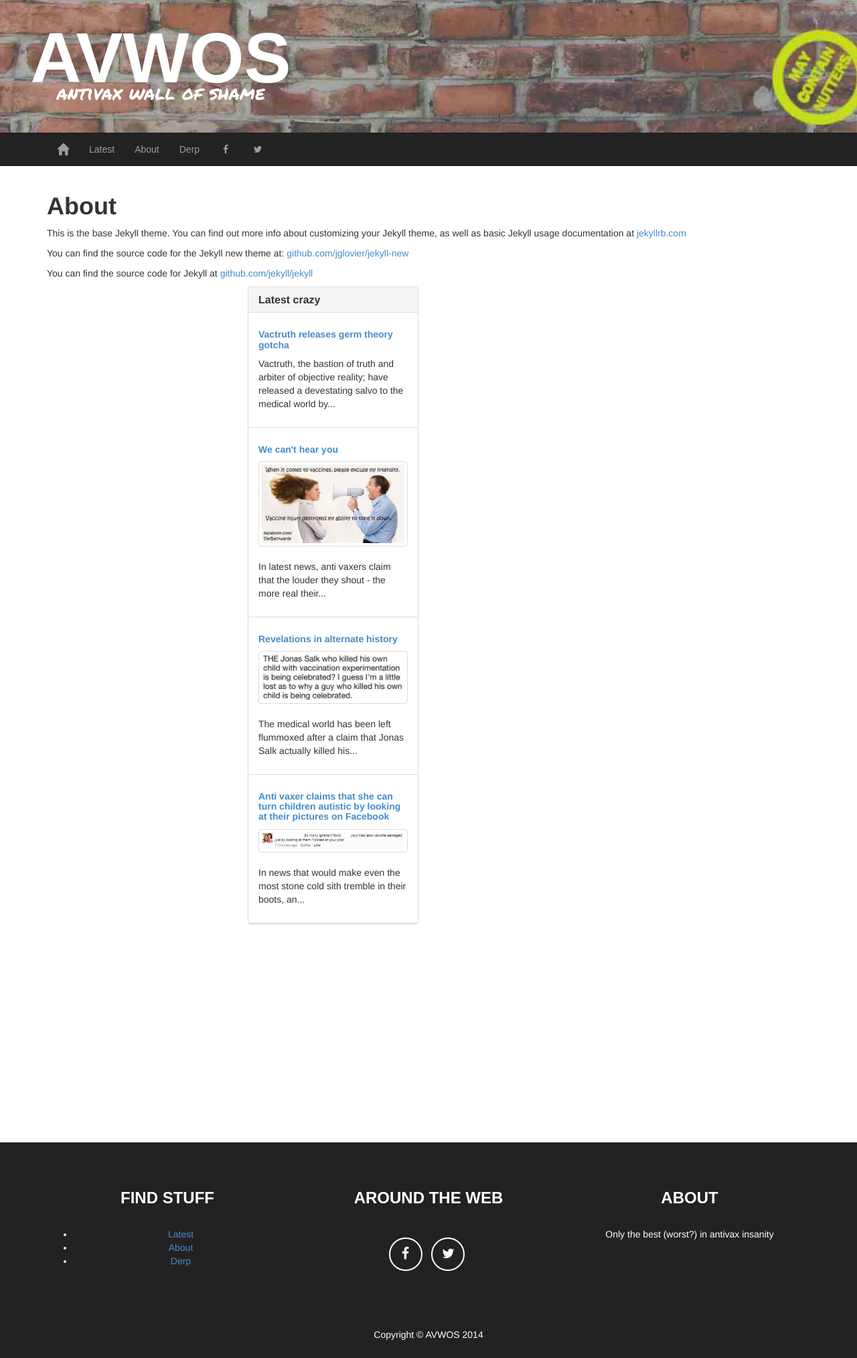
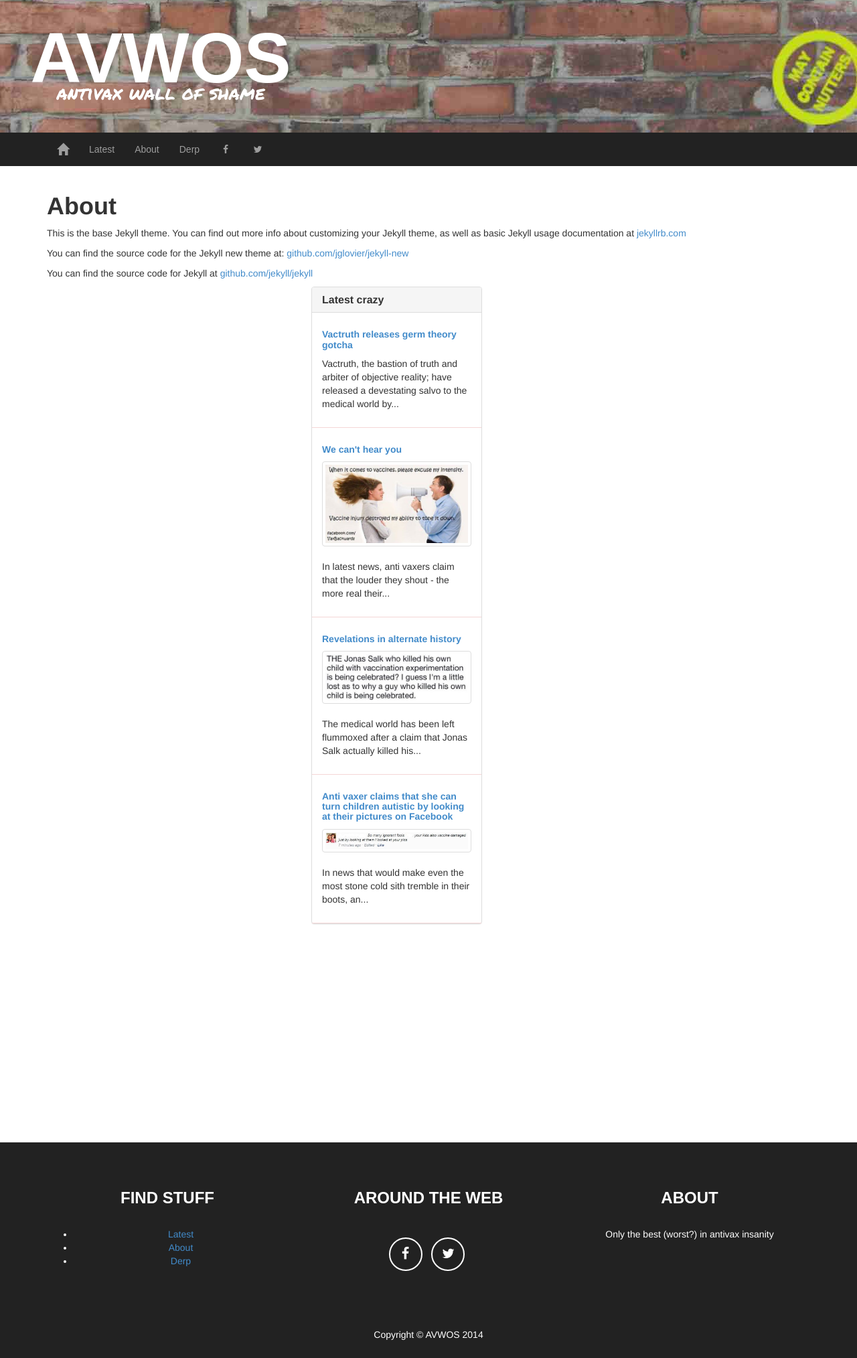
Before and after one commit to avwos/avwos-site, a Jekyll site: the page built from about.md, in a window 1280 px wide. Shown: the whole page at 67% size. Built offline with Jekyll 4.4.1, drawn with Linux system fonts in a browser that asks for light colours; some web fonts are replaced.

```diff
--- a/_includes/aside-right.html
+++ b/_includes/aside-right.html
@@ -1,5 +1,5 @@
 
-  <aside class="col-md-3">
+  <aside class="col-md-3 col-md-push-1">
     <div class="panel panel-default">
       <div class="panel-heading">
         <h3 class="panel-title">Latest crazy</h3>
```
